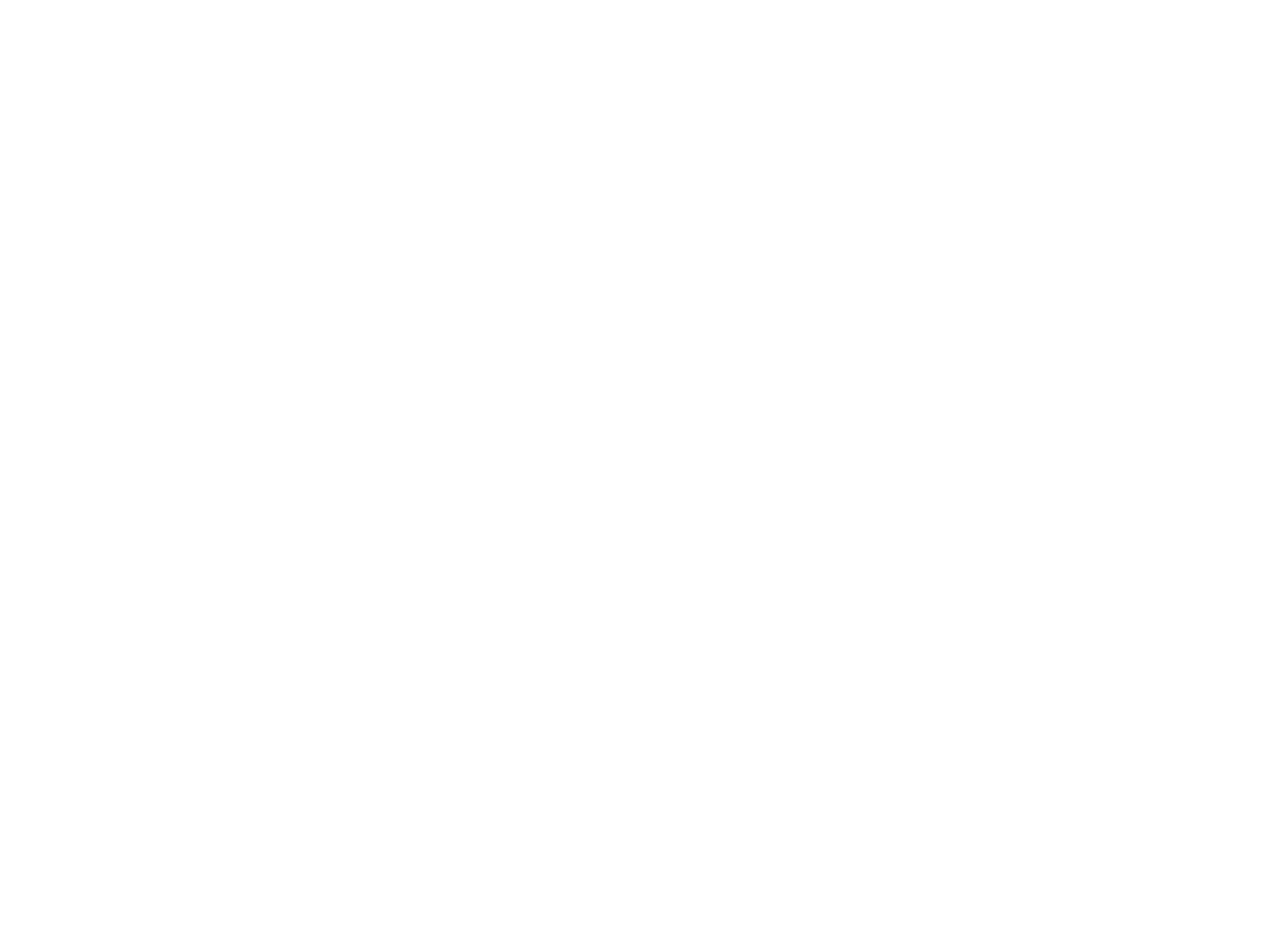
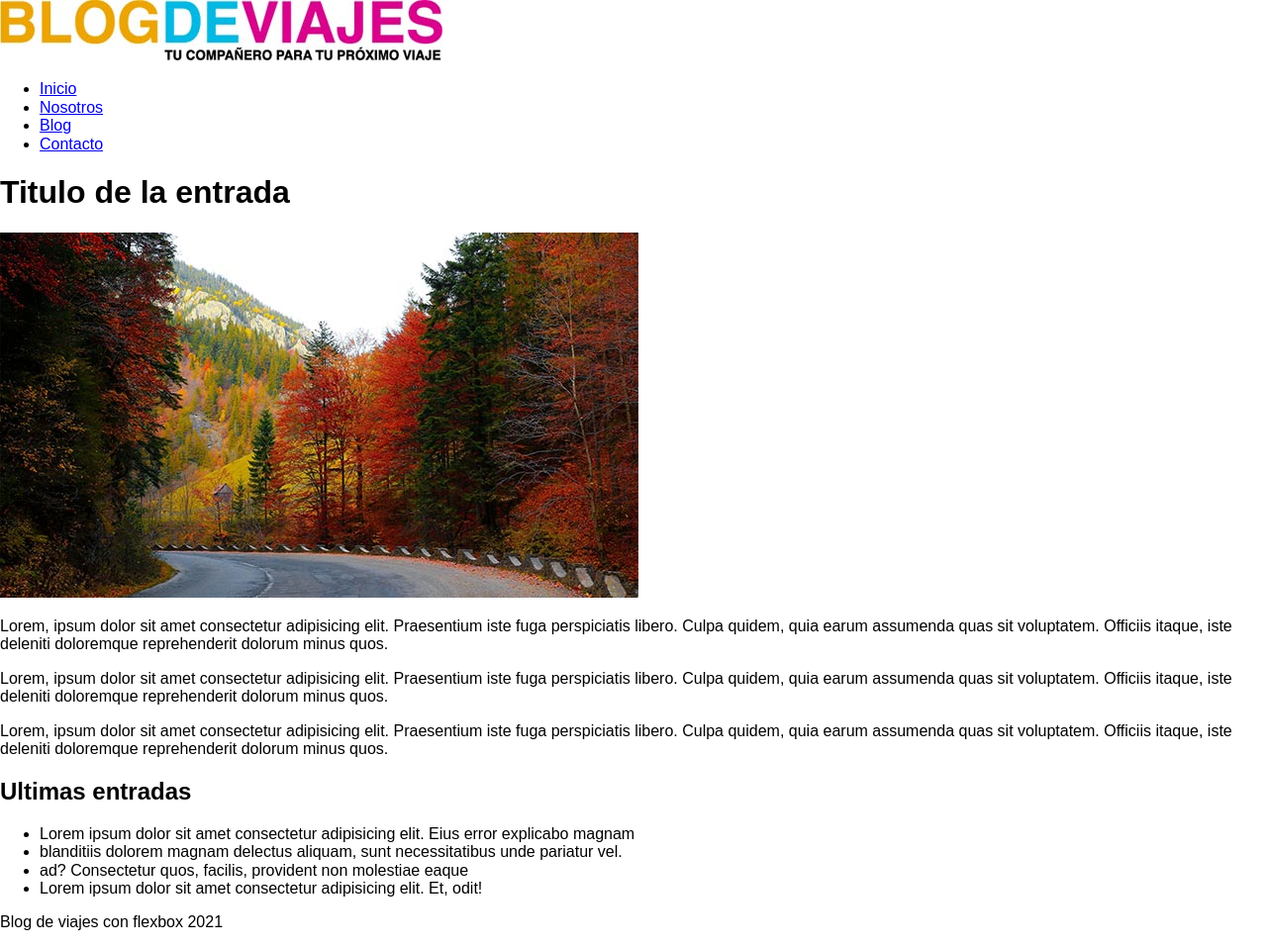
Before and after one commit to ojedam13/holy-grail, a plain HTML site: page index.html in a window 1280 px wide. Shown: the whole page at 99% size. Before the commit the page ends 800 px from the top, so only its background shows below. Drawn offline with nearby package versions, Linux system fonts and the light colour scheme.

Commit message:
estructurando el html

```diff
--- a/index.html
+++ b/index.html
@@ -11,6 +11,38 @@
 
 </head>
 <body>
+    <header class="encabezado-sitio">
+<img src="img/logo.jpg" alt="logo" class="logo">
+    </header>
+    <nav class="navegacion">
+        <ul>
+            <li><a href="#">Inicio</a></li>
+            <li><a href="#">Nosotros</a></li>
+            <li><a href="#">Blog</a></li>
+            <li><a href="#">Contacto</a></li>
+        </ul>
+    </nav>
+    <div class="contenido">
+        <main class="contenido-principal">
+            <h1>Titulo de la entrada</h1>
+            <img src="img/imagen.jpg" alt="" class="imagen-destacada">
+            <p>Lorem, ipsum dolor sit amet consectetur adipisicing elit. Praesentium iste fuga perspiciatis libero. Culpa quidem, quia earum assumenda quas sit voluptatem. Officiis itaque, iste deleniti doloremque reprehenderit dolorum minus quos.</p>
+             <p>Lorem, ipsum dolor sit amet consectetur adipisicing elit. Praesentium iste fuga perspiciatis libero. Culpa quidem, quia earum assumenda quas sit voluptatem. Officiis itaque, iste deleniti doloremque reprehenderit dolorum minus quos.</p>
+              <p>Lorem, ipsum dolor sit amet consectetur adipisicing elit. Praesentium iste fuga perspiciatis libero. Culpa quidem, quia earum assumenda quas sit voluptatem. Officiis itaque, iste deleniti doloremque reprehenderit dolorum minus quos.</p>
+        </main>
 
+        <aside class="sidebar">
+            <h2>Ultimas entradas</h2>
+            <ul>
+                <li>Lorem ipsum dolor sit amet consectetur adipisicing elit. Eius error explicabo magnam</li>
+                <li>blanditiis dolorem magnam delectus aliquam, sunt necessitatibus unde pariatur vel.</li>
+                <li>ad? Consectetur quos, facilis, provident non molestiae eaque </li>
+                <li>Lorem ipsum dolor sit amet consectetur adipisicing elit. Et, odit!</li>
+            </ul>
+        </aside>
+    </div> <!--contenido-->
+    <footer class="footer">
+        <p>Blog de viajes con flexbox 2021</p>
+    </footer>
 </body>
 </html>
```
